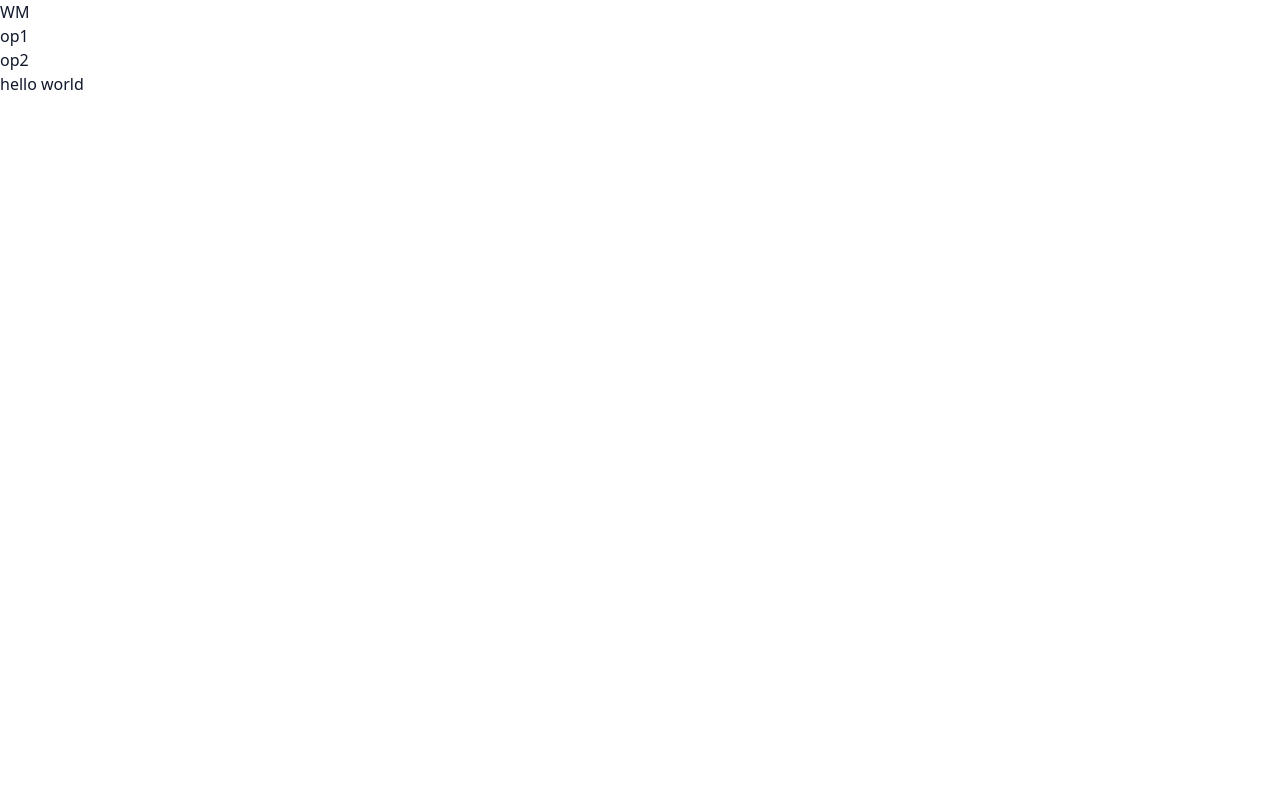
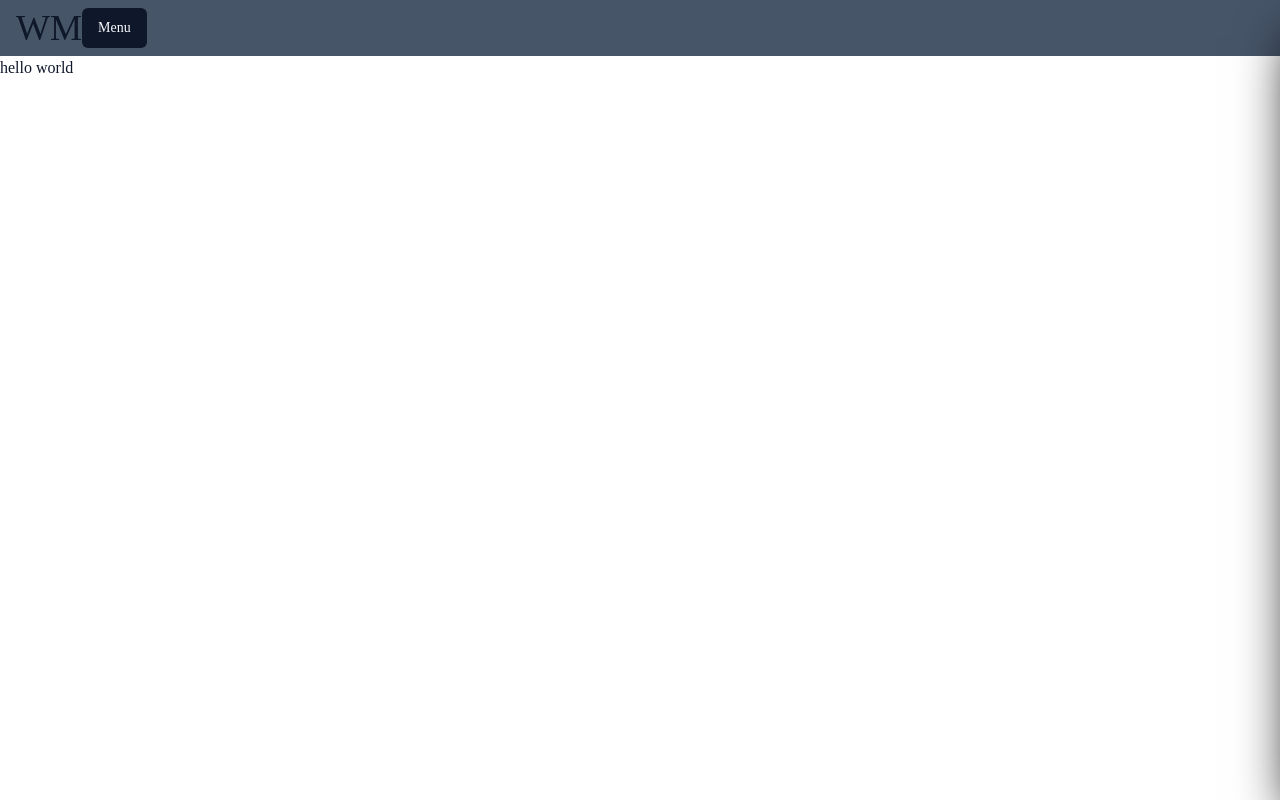
Before and after one commit to WilliamsMata/my-portfolio, a Next.js app: page / in a window 1280 px wide. Built offline with nearby package versions, Linux system fonts and the light colour scheme.

Commit message:
drawer done

```diff
--- a/package.json
+++ b/package.json
@@ -9,6 +9,7 @@
     "start": "next start"
   },
   "dependencies": {
+    "@radix-ui/react-slot": "^1.0.2",
     "@t3-oss/env-nextjs": "^0.3.1",
     "class-variance-authority": "^0.6.0",
     "clsx": "^1.2.1",
--- a/src/components/Drawer.tsx
+++ b/src/components/Drawer.tsx
@@ -7,16 +7,21 @@ interface Props extends PropsWithChildren {
 
 export const Drawer: FC<Props> = ({ open, onClose, children }) => {
   return (
-    <div className="fixed top-0 z-50 flex h-full min-w-full">
+    <>
       <div
-        className={`grow ${
-          open ? "backdrop-blur-sm backdrop-brightness-75" : ""
+        className={`fixed top-0 h-full w-full grow backdrop-blur-sm backdrop-brightness-75 transition ${
+          open ? "visible opacity-100" : "invisible opacity-0"
         }`}
-        onClick={() => (open ? onClose() : null)}
+        onClick={onClose}
       />
-      <aside className="w-60 bg-red-400 shadow-2xl shadow-black">
+
+      <aside
+        className={`fixed top-0 z-50 h-full w-60 bg-slate-950 shadow-2xl shadow-black transition-all ${
+          open ? "-right-0" : "-right-60"
+        }`}
+      >
         {children}
       </aside>
-    </div>
+    </>
   );
 };
--- a/src/components/Navbar.tsx
+++ b/src/components/Navbar.tsx
@@ -1,12 +1,20 @@
-import { type FC } from "react";
+import { useContext, type FC } from "react";
+import { Button } from "./ui";
+import { UIContext } from "~/context/ui";
 
 export const Navbar: FC = () => {
+  const { toggleSidebar } = useContext(UIContext);
+
   return (
     <div className="bg-slate-600 p-2">
-      <nav>
+      <nav className="flex px-2">
         <div>
           <span className="text-4xl">WM</span>
         </div>
+
+        <Button color="black" onClick={toggleSidebar}>
+          Menu
+        </Button>
       </nav>
     </div>
   );
--- /dev/null
+++ b/src/components/ui/Button.tsx
@@ -0,0 +1,55 @@
+import * as React from "react";
+import { Slot } from "@radix-ui/react-slot";
+import { cva, type VariantProps } from "class-variance-authority";
+
+import { cn } from "~/lib/utils";
+
+const buttonVariants = cva(
+  "inline-flex items-center justify-center rounded-md text-sm font-medium transition-colors focus-visible:outline-none focus-visible:ring-2 focus-visible:ring-ring focus-visible:ring-offset-2 disabled:opacity-50 disabled:pointer-events-none ring-offset-background",
+  {
+    variants: {
+      variant: {
+        default: "bg-primary text-primary-foreground hover:bg-primary/90",
+        destructive:
+          "bg-destructive text-destructive-foreground hover:bg-destructive/90",
+        outline:
+          "border border-input hover:bg-accent hover:text-accent-foreground",
+        secondary:
+          "bg-secondary text-secondary-foreground hover:bg-secondary/80",
+        ghost: "hover:bg-accent hover:text-accent-foreground",
+        link: "underline-offset-4 hover:underline text-primary",
+      },
+      size: {
+        default: "h-10 py-2 px-4",
+        sm: "h-9 px-3 rounded-md",
+        lg: "h-11 px-8 rounded-md",
+      },
+    },
+    defaultVariants: {
+      variant: "default",
+      size: "default",
+    },
+  }
+);
+
+export interface ButtonProps
+  extends React.ButtonHTMLAttributes<HTMLButtonElement>,
+    VariantProps<typeof buttonVariants> {
+  asChild?: boolean;
+}
+
+const Button = React.forwardRef<HTMLButtonElement, ButtonProps>(
+  ({ className, variant, size, asChild = false, ...props }, ref) => {
+    const Comp = asChild ? Slot : "button";
+    return (
+      <Comp
+        className={cn(buttonVariants({ variant, size, className }))}
+        ref={ref}
+        {...props}
+      />
+    );
+  }
+);
+Button.displayName = "Button";
+
+export { Button, buttonVariants };
--- /dev/null
+++ b/src/components/ui/index.ts
@@ -0,0 +1 @@
+export * from "./Button";
--- a/src/lib/utils.ts
+++ b/src/lib/utils.ts
@@ -1,6 +1,6 @@
-import { ClassValue, clsx } from "clsx"
-import { twMerge } from "tailwind-merge"
+import { type ClassValue, clsx } from "clsx";
+import { twMerge } from "tailwind-merge";
 
 export function cn(...inputs: ClassValue[]) {
-  return twMerge(clsx(inputs))
+  return twMerge(clsx(inputs));
 }
--- a/tailwind.config.js
+++ /dev/null
@@ -1,75 +0,0 @@
-/** @type {import('tailwindcss').Config} */
-module.exports = {
-  darkMode: ["class"],
-  content: [
-    './pages/**/*.{ts,tsx}',
-    './components/**/*.{ts,tsx}',
-    './app/**/*.{ts,tsx}',
-	],
-  theme: {
-    container: {
-      center: true,
-      padding: "2rem",
-      screens: {
-        "2xl": "1400px",
-      },
-    },
-    extend: {
-      colors: {
-        border: "hsl(var(--border))",
-        input: "hsl(var(--input))",
-        ring: "hsl(var(--ring))",
-        background: "hsl(var(--background))",
-        foreground: "hsl(var(--foreground))",
-        primary: {
-          DEFAULT: "hsl(var(--primary))",
-          foreground: "hsl(var(--primary-foreground))",
-        },
-        secondary: {
-          DEFAULT: "hsl(var(--secondary))",
-          foreground: "hsl(var(--secondary-foreground))",
-        },
-        destructive: {
-          DEFAULT: "hsl(var(--destructive))",
-          foreground: "hsl(var(--destructive-foreground))",
-        },
-        muted: {
-          DEFAULT: "hsl(var(--muted))",
-          foreground: "hsl(var(--muted-foreground))",
-        },
-        accent: {
-          DEFAULT: "hsl(var(--accent))",
-          foreground: "hsl(var(--accent-foreground))",
-        },
-        popover: {
-          DEFAULT: "hsl(var(--popover))",
-          foreground: "hsl(var(--popover-foreground))",
-        },
-        card: {
-          DEFAULT: "hsl(var(--card))",
-          foreground: "hsl(var(--card-foreground))",
-        },
-      },
-      borderRadius: {
-        lg: "var(--radius)",
-        md: "calc(var(--radius) - 2px)",
-        sm: "calc(var(--radius) - 4px)",
-      },
-      keyframes: {
-        "accordion-down": {
-          from: { height: 0 },
-          to: { height: "var(--radix-accordion-content-height)" },
-        },
-        "accordion-up": {
-          from: { height: "var(--radix-accordion-content-height)" },
-          to: { height: 0 },
-        },
-      },
-      animation: {
-        "accordion-down": "accordion-down 0.2s ease-out",
-        "accordion-up": "accordion-up 0.2s ease-out",
-      },
-    },
-  },
-  plugins: [require("tailwindcss-animate")],
-}
--- a/tailwind.config.ts
+++ b/tailwind.config.ts
@@ -1,14 +1,76 @@
 import { type Config } from "tailwindcss";
 
 export default {
+  darkMode: ["class"],
   content: ["./src/**/*.{js,ts,jsx,tsx}"],
   theme: {
+    container: {
+      center: true,
+      padding: "2rem",
+      screens: {
+        "2xl": "1400px",
+      },
+    },
     extend: {
       fontFamily: {
         mono: ["var(--font-roboto-mono)"],
         sans: ["var(--font-inter)"],
       },
+      colors: {
+        border: "hsl(var(--border))",
+        input: "hsl(var(--input))",
+        ring: "hsl(var(--ring))",
+        background: "hsl(var(--background))",
+        foreground: "hsl(var(--foreground))",
+        primary: {
+          DEFAULT: "hsl(var(--primary))",
+          foreground: "hsl(var(--primary-foreground))",
+        },
+        secondary: {
+          DEFAULT: "hsl(var(--secondary))",
+          foreground: "hsl(var(--secondary-foreground))",
+        },
+        destructive: {
+          DEFAULT: "hsl(var(--destructive))",
+          foreground: "hsl(var(--destructive-foreground))",
+        },
+        muted: {
+          DEFAULT: "hsl(var(--muted))",
+          foreground: "hsl(var(--muted-foreground))",
+        },
+        accent: {
+          DEFAULT: "hsl(var(--accent))",
+          foreground: "hsl(var(--accent-foreground))",
+        },
+        popover: {
+          DEFAULT: "hsl(var(--popover))",
+          foreground: "hsl(var(--popover-foreground))",
+        },
+        card: {
+          DEFAULT: "hsl(var(--card))",
+          foreground: "hsl(var(--card-foreground))",
+        },
+      },
+      borderRadius: {
+        lg: "var(--radius)",
+        md: "calc(var(--radius) - 2px)",
+        sm: "calc(var(--radius) - 4px)",
+      },
+      keyframes: {
+        "accordion-down": {
+          from: { height: "0" },
+          to: { height: "var(--radix-accordion-content-height)" },
+        },
+        "accordion-up": {
+          from: { height: "var(--radix-accordion-content-height)" },
+          to: { height: "0" },
+        },
+      },
+      animation: {
+        "accordion-down": "accordion-down 0.2s ease-out",
+        "accordion-up": "accordion-up 0.2s ease-out",
+      },
     },
   },
-  plugins: [],
+  plugins: [require("tailwindcss-animate")],
 } satisfies Config;
```
Also changed, not shown: 1 other file (tests, documents, lock files or other folders).
